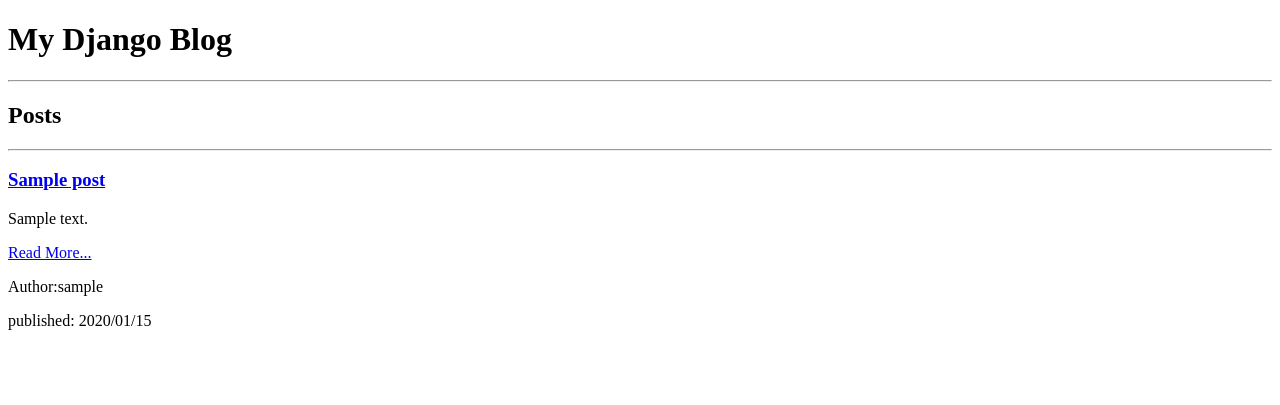
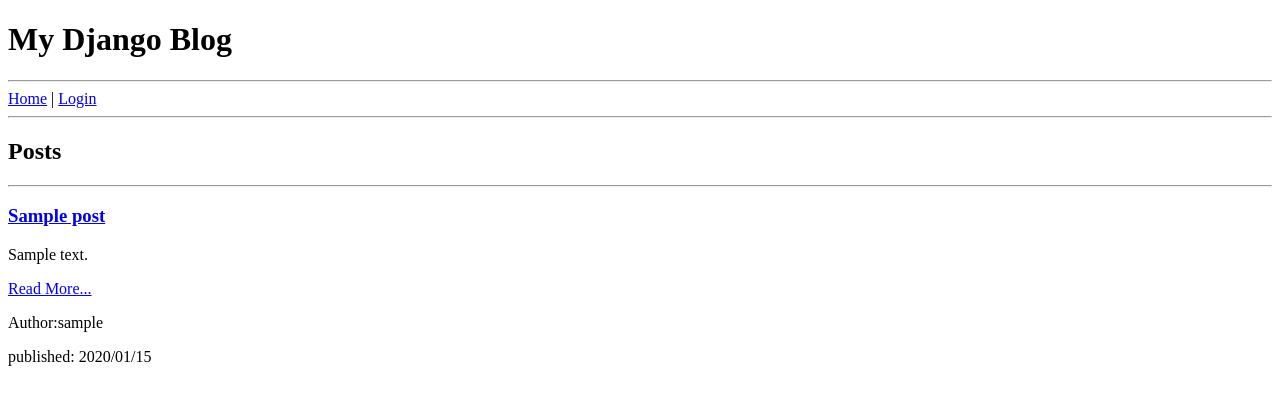
Before and after one commit to Zahra-Akhbari/weblog, a Django app: page /home/ in a window 1280 px wide. Shown: the top 405 px of the page. Run offline with Django 5.2, Linux system fonts and the light colour scheme; tables that the repository leaves empty hold one stand-in row (values such as "Sample post").

Commit message:
login.py and menu in base page

```diff
--- a/blog/templates/blog/base.html
+++ b/blog/templates/blog/base.html
@@ -11,6 +11,37 @@
 
     <hr>
 
+    <nav>
+
+    <a href="{% url 'home' %}">Home</a>
+
+    |
+
+    {% if user.is_authenticated %}
+
+        Hello {{ user.username }}
+
+        |
+
+        <form action="{% url 'logout' %}" method="post" style="display:inline;">
+            {% csrf_token %}
+            <button type="submit">Logout</button>
+        </form>
+
+    {% else %}
+
+        <a href="{% url 'login' %}">
+            Login
+        </a>
+
+    {% endif %}
+
+</nav>
+
+<hr>
+
+
+
     {% block content %}
 
     {% endblock %}
--- a/blog/urls.py
+++ b/blog/urls.py
@@ -1,7 +1,10 @@
 from django.urls import path
 from .views import home,post_detail
+from django.contrib.auth import views as auth_views
 
 urlpatterns = [
     path('home/', home, name='home'),
     path('<slug:slug>/', post_detail, name='post_detail'),
+    path("login/",auth_views.LoginView.as_view(template_name="blog/login.html"),name="login"),
+    path("logout/",auth_views.LogoutView.as_view(),name="logout"),
 ]
--- a/config/settings.py
+++ b/config/settings.py
@@ -117,3 +117,8 @@ USE_TZ = True
 # https://docs.djangoproject.com/en/6.0/howto/static-files/
 
 STATIC_URL = "static/"
+
+
+LOGIN_URL = "login"
+LOGIN_REDIRECT_URL = "home"
+LOGOUT_REDIRECT_URL = "home"
```
Also changed, not shown: blog/templates/blog/login.py (added, +19 -0 lines).
